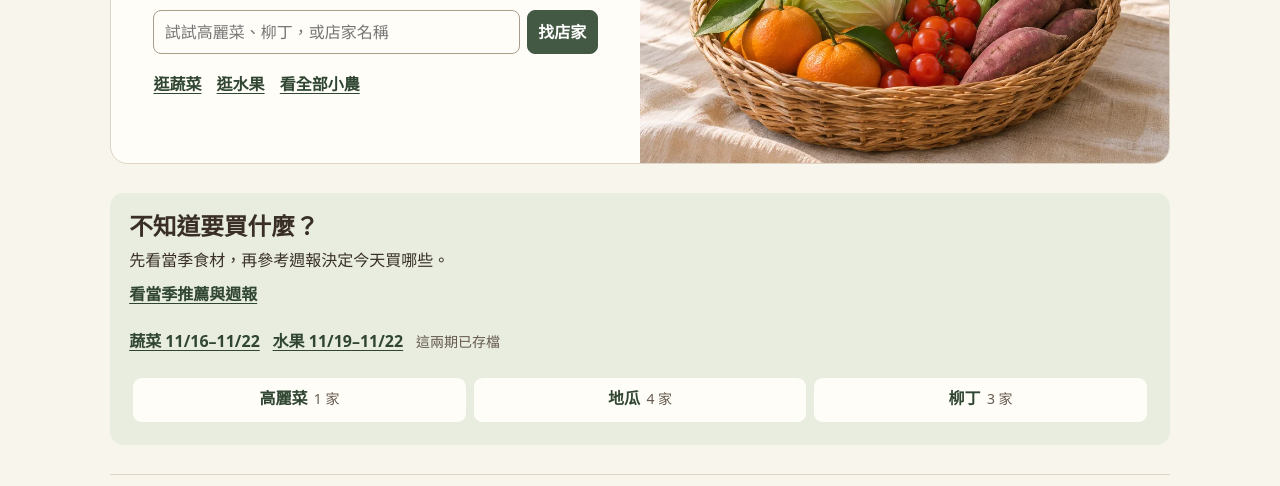
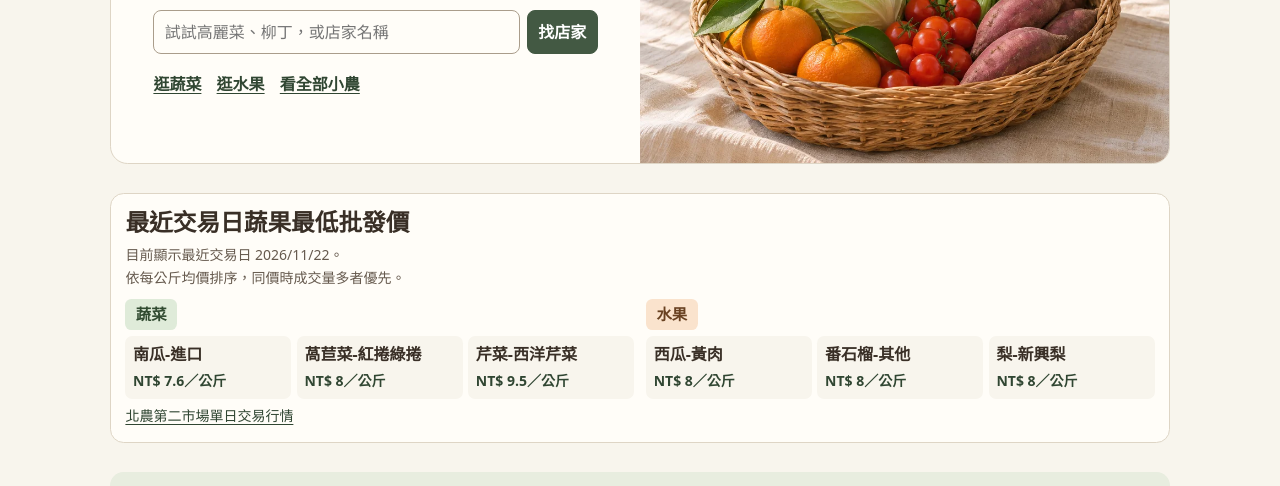
Before and after one commit to 93eun/cloud-market, a plain HTML site: page index.html in a window 1280 px wide. Shown: the part 278-764 px from the top of the page. Drawn offline with Linux system fonts and the light colour scheme.

Commit message:
Show daily vegetable and fruit price leaders and refresh the vegetable report

```diff
--- a/index.html
+++ b/index.html
@@ -6,8 +6,8 @@
 <meta name="description" content="台灣小農購買指南，依節氣找當季蔬果、參考批發行情，直接前往小農的購買管道。">
 <meta name="theme-color" content="#f8f5ed">
 <title>雲端菜市場</title>
-<link rel="stylesheet" href="market.css?v=18">
-<script defer src="market.js?v=18"></script>
+<link rel="stylesheet" href="market.css?v=19">
+<script defer src="market.js?v=19"></script>
 </head>
 <body>
 <aside class="safety-banner" aria-label="防詐提醒">
@@ -45,6 +45,13 @@
     <button id="more" type="button" hidden>顯示更多店家</button>
   </section>
 
+  <section id="home-cheapest" class="home-cheapest" aria-labelledby="cheapest-title">
+    <h2 id="cheapest-title">蔬果最低批發價</h2>
+    <p class="meta sentence-lines" id="cheapest-status" role="status">正在讀取北農行情。</p>
+    <div class="cheapest-groups" id="cheapest-groups"></div>
+    <p class="meta"><a href="https://www.tapmc.com.tw/Pages/Trans/Price1">北農第二市場單日交易行情</a></p>
+  </section>
+
   <section id="shop-ideas" class="ideas" aria-labelledby="ideas-title">
     <div class="ideas-copy">
       <h2 id="ideas-title">不知道要買什麼？</h2>
--- a/market.css
+++ b/market.css
@@ -207,3 +207,14 @@ footer { border-top: 1px solid var(--line); padding: .85rem 0; color: var(--mute
 .weekly-original { white-space: pre-wrap; overflow-wrap: anywhere; line-height: 1.7; padding-bottom: .25rem; }
 
 .sentence-lines { white-space: pre-line; }
+
+.home-cheapest { background: var(--surface); padding: .9rem; border: 1px solid var(--line); border-radius: var(--radius); }
+.cheapest-groups { display: grid; grid-template-columns: repeat(2, minmax(0, 1fr)); gap: .75rem; margin-top: .6rem; }
+.cheapest-group { min-width: 0; }
+.cheapest-group h3 { display: inline-block; padding-inline: .65rem; }
+.cheapest-items { list-style: none; padding: 0; margin: .35rem 0 0; display: grid; grid-template-columns: repeat(3, minmax(0, 1fr)); gap: .35rem; }
+.cheapest-items li { background: #f8f5ed; border-radius: .45rem; padding: .4rem .48rem; min-width: 0; overflow-wrap: anywhere; }
+.cheapest-items strong, .cheapest-items span { display: block; }
+.cheapest-items .price { margin-top: .15rem; font-size: .875rem; }
+@media (max-width: 820px) { .cheapest-groups { grid-template-columns: 1fr; } }
+@media (max-width: 360px) { .cheapest-items { grid-template-columns: 1fr; } }
--- a/market.js
+++ b/market.js
@@ -176,7 +176,9 @@ function reportPeriod(report) {
 function renderWeeklyReport(section, report) {
   const period = reportPeriod(report);
   const homeLabel = $('home-' + section.period);
-  if (homeLabel) homeLabel.textContent = section.label + ' ' + period;
+  if (homeLabel) {
+    homeLabel.textContent = section.label + ' ' + period + (taipeiDay > report.end ? '（已存檔）' : '');
+  }
   const content = $(section.content);
   if (!content) return;
   $(section.period).textContent = period;
@@ -294,6 +296,7 @@ function renderFarms() {
   if (homeResults) {
     homeResults.hidden = !query;
     $('shop-ideas').hidden = Boolean(query);
+    if ($('home-cheapest')) $('home-cheapest').hidden = Boolean(query);
   }
   if (!directoryReady || (homeResults && !query)) return;
   renderSuggestions(query, category);
@@ -432,21 +435,67 @@ async function loadFarms() {
   }
 }
 
+async function loadMarketSnapshot() {
+  const response = await fetch('tapmc-quotes.json', {cache: 'no-cache'});
+  if (!response.ok) throw new Error('行情讀取失敗');
+  const snapshot = await response.json();
+  if (!/^\d{4}-\d{2}-\d{2}$/.test(snapshot.tradeDate) ||
+      !Array.isArray(snapshot.records) || !snapshot.records.length) {
+    throw new Error('無交易資料');
+  }
+  return snapshot;
+}
+
+async function showHomeCheapest() {
+  const status = $('cheapest-status');
+  try {
+    const {tradeDate, records} = await loadMarketSnapshot();
+    const current = tradeDate === taipeiDay;
+    $('cheapest-title').textContent = current ? '今日蔬果最低批發價' : '最近交易日蔬果最低批發價';
+    const date = tradeDate.replaceAll('-', '/');
+    status.textContent = sentenceLines((current ? '交易日 ' + date : '目前顯示最近交易日 ' + date) +
+      '。依每公斤均價排序，同價時成交量多者優先。');
+    const sections = [];
+    for (const [category, tone] of [['蔬菜', 'green'], ['水果', 'orange']]) {
+      const rows = records.filter((record) => record.category === category && record.unit === '公斤')
+        .sort((a, b) => a.price - b.price || b.quantity - a.quantity);
+      const seen = new Set();
+      const list = element('ol', '', 'cheapest-items');
+      for (const record of rows) {
+        if (seen.has(record.baseName)) continue;
+        seen.add(record.baseName);
+        const item = element('li', '');
+        item.append(
+          element('strong', record.name),
+          element('span', 'NT$ ' + number.format(record.price) + '／公斤', 'price')
+        );
+        list.append(item);
+        if (seen.size === 3) break;
+      }
+      const section = element('div', '', 'cheapest-group');
+      section.append(element('h3', category, 'seasonal-label tone-' + tone), list);
+      sections.push(section);
+    }
+    $('cheapest-groups').replaceChildren(...sections);
+  } catch {
+    status.textContent = '暫時無法載入北農行情。';
+  }
+}
+
 async function loadPrices(cards) {
   try {
-    const response = await fetch('tapmc-quotes.json', {cache: 'no-cache'});
-    if (!response.ok) throw new Error('行情讀取失敗');
-    const {tradeDate, records} = await response.json();
-    if (!/^\d{4}-\d{2}-\d{2}$/.test(tradeDate) || !Array.isArray(records) || !records.length) {
-      throw new Error('無交易資料');
-    }
+    const {tradeDate, records} = await loadMarketSnapshot();
     $('quote-status').textContent = '北農資料交易日 ' + tradeDate.replaceAll('-', '/');
     for (const {item, quote} of cards) {
+      const seen = new Set();
       const matching = records.filter((record) => {
+        if (seen.has(record.code)) return false;
         const codeMatch = item.quoteCodes?.includes(record.code);
         const nameMatch = item.quoteNames?.some((name) => record.name.includes(name)) &&
           !record.name.includes('進口');
-        return codeMatch || nameMatch;
+        if (!codeMatch && !nameMatch) return false;
+        seen.add(record.code);
+        return true;
       });
       if (!matching.length) {
         quote.textContent = '北農該日資料未列此品項';
@@ -513,6 +562,7 @@ if ($('filters')) {
 }
 if ($('filters') || $('picks')) loadFarms();
 if ($('home-vegetable-period') || $('vegetable-weekly-content') || $('quotes')) loadWeeklyReports();
+if ($('cheapest-status')) showHomeCheapest();
 
 const sourceReturn = $('source-return');
 if (sourceReturn) {
--- a/weekly-reports.json
+++ b/weekly-reports.json
@@ -1,25 +1,89 @@
 {
   "vegetables": {
-    "start": "2026-11-16",
-    "end": "2026-11-22",
-    "source": {"title": "每週評青菜市場", "account": "@abc89151207", "url": "https://www.threads.com/@abc89151207"},
-    "fullText": "🔊每週評青菜市場 11/16-11/22\n以下預測僅供參考：\n\n🎈蔬菜漲價建議觀望：\n\n很貴：高麗菜-初秋（北部高雄）、包心白菜（僅高雄）、小白菜、青江菜、芥蘭菜、油菜、小松菜\n\n貴：絲瓜、茄子、黑柿蕃茄（量少）、牛番茄（北部）、甜碗豆（僅台中）、龍鬚菜、空心菜、菠菜、結球萵苣（北部）、水耕萵苣（僅北部）、福山萵苣-大陸妹、芥藍芽（北部高雄）、茼蒿、山茼蒿、韭菜、糯米玉米（北部高雄）、紅蘿蔔、紅辣椒（僅西螺高雄）\n\n微漲：冬瓜（僅西螺高雄）、白苦瓜、牛番茄（中南部）、彩椒（北部高雄）、青椒（北部西螺高雄）、菜豆、敏豆（北部高雄）、醜豆、甜碗豆（量少）、青花筍（量少）、高麗菜-初秋（中南部）、高麗菜-硬種、高麗菜-雪翠、包心白菜、山東大白菜（量少）、奶油白菜、結球萵苣（北部高雄）、A菜、羅美生菜（量少）、大芥菜（北中部）、芥藍芽（中南部）、莧菜、芥-菜心（南部量少）、香菜、九層塔、玉米筍-帶殼（北部高雄）、糯米玉米（中南部）、黃玉米、南瓜-圓形、馬鈴薯、豆薯、大頭菜、地瓜、白玉蘿蔔、北蔥、粉蔥、蒜苗、茭白筍（北部高雄）、朝天椒\n\n🟨蔬菜價格持平不貴：秋葵（北部）、白花椰菜、大黃瓜（僅高雄）、小黃瓜、冬瓜（僅北一高雄）、蒲瓜、青椒（中南部）、敏豆（中南部）、青花菜、結球萵苣（中南部）、南瓜-阿成、櫛瓜（北部）、地瓜葉、芥-菜心（北中部）、芹菜、香菜、水蓮、玉米筍-帶殼（中南部）、白蘿蔔、粉蔥（僅台中屏東）、茭白筍（中南部）、芋頭（僅高雄）\n\n🟩地板價：秋葵（中南部）、白花椰菜（僅台中三重）、大黃瓜、冬瓜、彩椒（中南部）、櫛瓜（中南部）、大芥菜（南部）、芋頭（中南部）、粉蔥（僅屏東台中）、生菱角、紅辣椒\n\n註1：雜糧豆類、菇類、豆芽菜不列入參考。\n\n註2：初秋高麗菜產量增加價格跌、改良種高麗菜產量減少價格跌；包心白菜產能減少價格持平\n\n註3：（北農）因逢明日休市，預期需求增加，由於到貨量減少，承銷人購買意願持穩，買氣尚可，交易市況平順，各菜種行情漲跌互見。\n\n註4：小編自己意見：\n\n1.葉菜區產量減多，價格漲多，猜測有雨天或蟲害災損？\n2.瓜果類依品項產量增加或持平，價格跌\n3.【氣候變遷】絲瓜、苦瓜、茄子處於淡產期，這兩年氣候暖化，今年尤其是絲瓜明顯產量不如以往，地方區域陸續傳出植株病毒化災情（目前無解）；茄科如茄子陸續有枯萎病疫情傳出，瓜果類災情不確定是否有專業農業專家介入\n4.【作物觀察】平地牛番茄尚未接上，氣候影響下產量甚至不如高山期生產的量，預計價格漸漸降不會一下子大跌\n5.菜豆、 莧菜盛產期已過，產量漸少價格漲\n6.本土甜碗豆、青花筍產期尚未開始，市場目前極少量價格高\n7.【進口/國產】觀察這個月黃玉米雖然因為颱風災害後產量尚未完全恢復，但這週價格跌幅大，注意到有進口黃玉米入市場拍賣\n8.【進口/國產】花生-生因為拍賣量少沒有呈現在週報上，觀察到今年盛產期比起以往價格較低落，不確定是品質還是關稅進口花生問題",
+    "start": "2026-11-23",
+    "end": "2026-11-29",
+    "source": {
+      "title": "每週評青菜市場",
+      "account": "@abc89151207",
+      "url": "https://www.threads.com/@abc89151207"
+    },
+    "fullText": "🔊每週評青菜市場 11/23-11/29\n以下預測僅供參考：\n\n🎈蔬菜漲價建議觀望：\n\n很貴：包心白菜（僅高雄）、空心菜、油菜、小松菜、紅蘿蔔（北部西螺）、馬鈴薯（北部西螺）、\n\n貴：茄子、黑柿蕃茄（量少）、牛番茄（北部）、彩椒（北部）、甜碗豆、青花筍、高麗菜-初秋（僅高雄）、龍鬚菜、小白菜、奶油白菜、青江菜、菠菜、結球萵苣（北部）、水耕萵苣（僅北部）、福山萵苣-大陸妹、大芥菜（北部）、高山娃娃菜、芥藍芽、茼蒿、山茼蒿、糯米玉米（北部高雄）、紅蘿蔔（中南部）、馬鈴薯（中南部）、紅辣椒（北部西螺高雄）、朝天椒、香菜（僅北二）、蒜苗（北部）、\n\n微漲：小黃瓜、絲瓜、白苦瓜、蒲瓜（北部高雄）、牛番茄（中南部）、青椒（北部西螺高雄）、菜豆、敏豆（北部高雄）、醜豆、青花筍（量少）、高麗菜-初秋、高麗菜-雪翠、包心白菜（僅高雄）、山東大白菜（僅台中高雄）、小白菜（僅西螺）、青江菜（僅西螺）、A菜、羅美生菜（量少）、小芥菜、地瓜葉、芥-菜心、九層塔、玉米筍-帶殼、黃玉米（北部西螺高雄）、南瓜-圓形（僅高雄）、大頭菜、白玉蘿蔔、香菜（僅台中）、韭菜、粉蔥、蒜苗（中南部）、茭白筍（北部高雄）\n\n🟨蔬菜價格持平不貴：秋葵（北部）、白花椰菜、大黃瓜（僅高雄）、冬瓜、青苦瓜、蒲瓜（中南部）、彩椒（中南部）、青椒（中南部）、敏豆（中南部）、青花菜、青花筍（僅桃園）、高麗菜-硬種、包心白菜、結球萵苣（中南部）、南瓜、櫛瓜、芥-菜心（北中部）、芹菜、香菜、水蓮、糯米玉米、黃玉米（中南部）、白蘿蔔、北蔥、茭白筍（中南部）、芋頭（僅高雄）、地瓜\n\n🟩地板價：秋葵（中南部）、大黃瓜、冬瓜（僅屏東台中）、櫛瓜（僅台中）、山東大白菜、大芥菜（中南部）、芋頭（中南部）、生菱角、香菜、北蔥（僅屏東台中）、粉蔥（僅台中屏東）、豆薯、紅辣椒（僅台中）、阿成南瓜（僅台中）、南瓜-圓形（僅板橋）\n\n註1：雜糧豆類、菇類、豆芽菜不列入參考。\n\n註2：初秋高麗菜產量增加價格大跌、改良種高麗菜產量減少價格大跌、雪翠高麗菜產量增加價格微跌；包心白菜產能減少價格持平\n\n註3：（北農）本日市況因天氣持續寒冷影響，到貨量大幅減少，由於逢明日休市，預期需求增加，承銷人購買意願強勁，買氣活絡，交易市況熱絡，各菜種行情漲多跌少。\n\n註4：小編自己意見：\n\n1.葉菜區產量依品項微增或大減，依品項價格持平或跌\n\n2.瓜果類依品項產量減少或持平，價格跌\n\n3. 【 蔬菜換季】黑柿蕃茄、青花筍、菠菜、結球萵苣、羅美生菜、高山娃娃菜、茼蒿、山茼蒿、白玉蘿蔔、大頭菜產季剛開始，量少價格稍高\n\n4.青花菜（綠花椰菜）盛產期開始，價格適中\n\n5.空心菜喜歡溫暖潮濕的氣候，這週遇到低溫產量明顯下降價格漲\n\n6.【進口/國產】 這週國產甘藍價格降多，產量增加價格來到均價約20元（盛產期均價約10元），持續觀察跌幅；⚠️觀察越南進口高麗菜大量進口，跟五年前比同期成長了17倍之多（2021/11/1-11/22 共210噸；2026/11/1-11/22 共3765噸）可能造成國産甘藍價格迅速下滑及擠壓冷鏈空間",
     "groups": {
       "priority": {
-        "note": "中南部較便宜",
         "items": [
-          {"name": "櫛瓜", "farmQuery": "櫛瓜", "quoteNames": ["櫛瓜", "節瓜", "西葫蘆"]},
-          {"name": "秋葵", "farmQuery": "秋葵", "quoteCodes": ["FA1"]}
+          {
+            "name": "秋葵",
+            "farmQuery": "秋葵",
+            "note": "中南部",
+            "quoteCodes": [
+              "FA1"
+            ]
+          },
+          {
+            "name": "櫛瓜",
+            "farmQuery": "櫛瓜",
+            "note": "台中",
+            "quoteNames": [
+              "櫛瓜",
+              "節瓜",
+              "西葫蘆"
+            ]
+          },
+          {
+            "name": "芋頭",
+            "note": "中南部",
+            "quoteCodes": [
+              "SJ2",
+              "SJ3",
+              "SJ5"
+            ],
+            "quoteNames": [
+              "芋頭"
+            ]
+          }
         ]
       },
       "steady": {
         "items": [
-          {"name": "小黃瓜", "farmQuery": "小黃瓜", "quoteCodes": ["FD1"]},
-          {"name": "青花菜", "quoteCodes": ["FR1"]},
-          {"name": "地瓜葉", "quoteCodes": ["LO1"]}
+          {
+            "name": "青花菜",
+            "quoteCodes": [
+              "FR1"
+            ]
+          },
+          {
+            "name": "地瓜",
+            "farmQuery": "地瓜",
+            "quoteCodes": [
+              "SO1",
+              "SO2",
+              "SO3"
+            ]
+          },
+          {
+            "name": "茭白筍",
+            "farmQuery": "茭白筍",
+            "note": "中南部",
+            "quoteCodes": [
+              "SQ1",
+              "SQ3"
+            ]
+          }
         ]
       },
-      "compare": {"items": [{"name": "小白菜"}, {"name": "青江菜"}, {"name": "初秋高麗菜", "note": "北部與高雄"}]}
+      "compare": {
+        "items": [
+          {
+            "name": "空心菜"
+          },
+          {
+            "name": "油菜"
+          },
+          {
+            "name": "小松菜"
+          }
+        ]
+      }
     }
   },
   "fruits": {
```
Also changed, not shown: farms.html (+2 -2 lines), prices.html (+2 -2 lines), season.html (+2 -2 lines), tapmc-quotes.json (+1 -1 lines).
